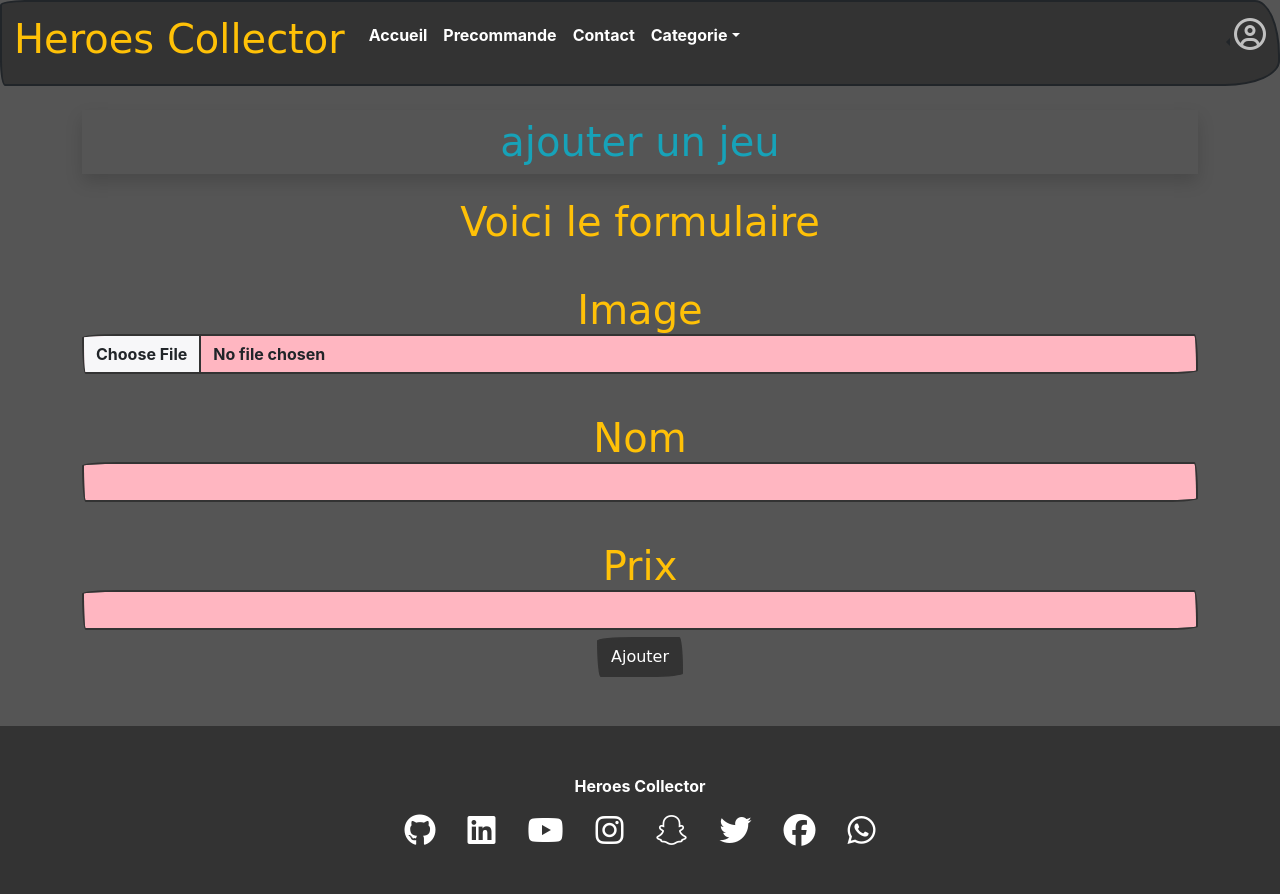
After one commit to romain13500/rncp-figurine, a PHP site: template view/new.figurine.view.php in a window 1280 px wide. The commit adds this page. Run offline with PHP 8.4, Linux system fonts and the light colour scheme; the template is opened without the code that fills it, so the values that code supplies are empty; some libraries are stand-ins or nearby versions; some web fonts are replaced.

Commit message:
creation fichier new figurine + formulaire font

```diff
--- a/controller/FigurineController.php
+++ b/controller/FigurineController.php
@@ -17,6 +17,9 @@ class FigurineController {
         require_once "view/admin.figurine.view.php";
     }
 
+    public function NewFigurineForm() {
+        require_once "view/new.figurine.view.php";
+    }
 
 
 }
--- a/index.php
+++ b/index.php
@@ -80,6 +80,9 @@ if(empty($_GET['page'])){
             if(empty($url[1])){;
                 $FigurineController->displayFigurineAdmin(); // SI RIEN APRES GAMES ALORS PAGE GAMES
             }
+            elseif ($url[1] === "add") {
+                $FigurineController->NewFigurineForm();
+            }
             break;
 
 
--- a/view/admin.figurine.view.php
+++ b/view/admin.figurine.view.php
@@ -25,12 +25,12 @@ ob_start()
         <td><?= $figurine->getName() ?></td>
         <td><?= $figurine->getPrice() ?></td>
         <td>
-         <form action="<?= URL ?>dragonballadmin/edit/<?= $figurine->getId() ?>" method="POST" onSubmit=" return confirm('Voulez vous modifier le jeu ?')">
+         <form action="<?= URL ?>figurineadmin/edit/<?= $figurine->getId() ?>" method="POST" onSubmit=" return confirm('Voulez vous modifier le jeu ?')">
             <button class="btn" type="submit"><i class="fa-solid fa-edit"></i></button> <!-- colspan 2 pour 2 icone dans la colone -->
           </form>
         </td>
         <td>
-        <form action="<?= URL ?>dragonballadmin/delete/<?= $figurine->getId() ?>" method="POST"
+        <form action="<?= URL ?>figurineadmin/delete/<?= $figurine->getId() ?>" method="POST"
               onSubmit=" return confirm('Voulez vous supprimer la figurine ?')">
           <button class="btn" type="submit"><i class="fa-solid fa-trash"></i></button>
         </form>
@@ -44,7 +44,7 @@ ob_start()
   </tbody>
 </table>
 
-<a href="<?= URL ?>dragonballadmin/add" class="btn btn-primary w-25 d-block m-auto mt-3 rounded">
+<a href="<?= URL ?>figurineadmin/add" class="btn btn-primary w-25 d-block m-auto mt-3 rounded">
     Ajouter un jeux
   <br><i class="fa-solid fa-gamepad fa-2x"></i>
 </a>
--- a/view/edit.figurine.view.php
+++ b/view/edit.figurine.view.php
@@ -5,7 +5,7 @@
 
         <!-----  DEBUT FORMULAIRE EDIT GAME ----->
 
-<form  method="POST" action="<?= URL ?>dragonballadmin/editvalid">
+<form  method="POST" action="<?= URL ?>figurineadmin/editvalid">
 
 <!----- input recuperant le titre du jeu dans bdd  ----->
 <div class="form-group">
--- /dev/null
+++ b/view/new.figurine.view.php
@@ -0,0 +1,35 @@
+<?php
+    ob_start()
+?>
+<p class="text-warning text-center">Voici le formulaire</p>
+
+
+<form  method="POST" action="<?= URL ?>dragonballadmin/validation">
+
+<div class="form-group">
+    <label for="image">Image</label>
+    <input type="file" class="form-control" name="image" id="image" required>
+</div>
+
+<div class="form-group">
+    <label for="name">Nom</label>
+    <input type="text" class="form-control" name="name" id="name" required>
+</div>
+<div class="form-group">
+    <label for="price">Prix</label>
+    <input type="number" class="form-control" name="price" id="price" required>
+</div>
+<button type="submit" class="btn btn-primary">Ajouter</button>
+</form>
+
+
+
+
+<?php
+
+ //  lis et efface la temporisation
+$content= ob_get_clean();
+$title=" ajouter un jeu";
+require_once "base.html.php";
+
+?>
```
